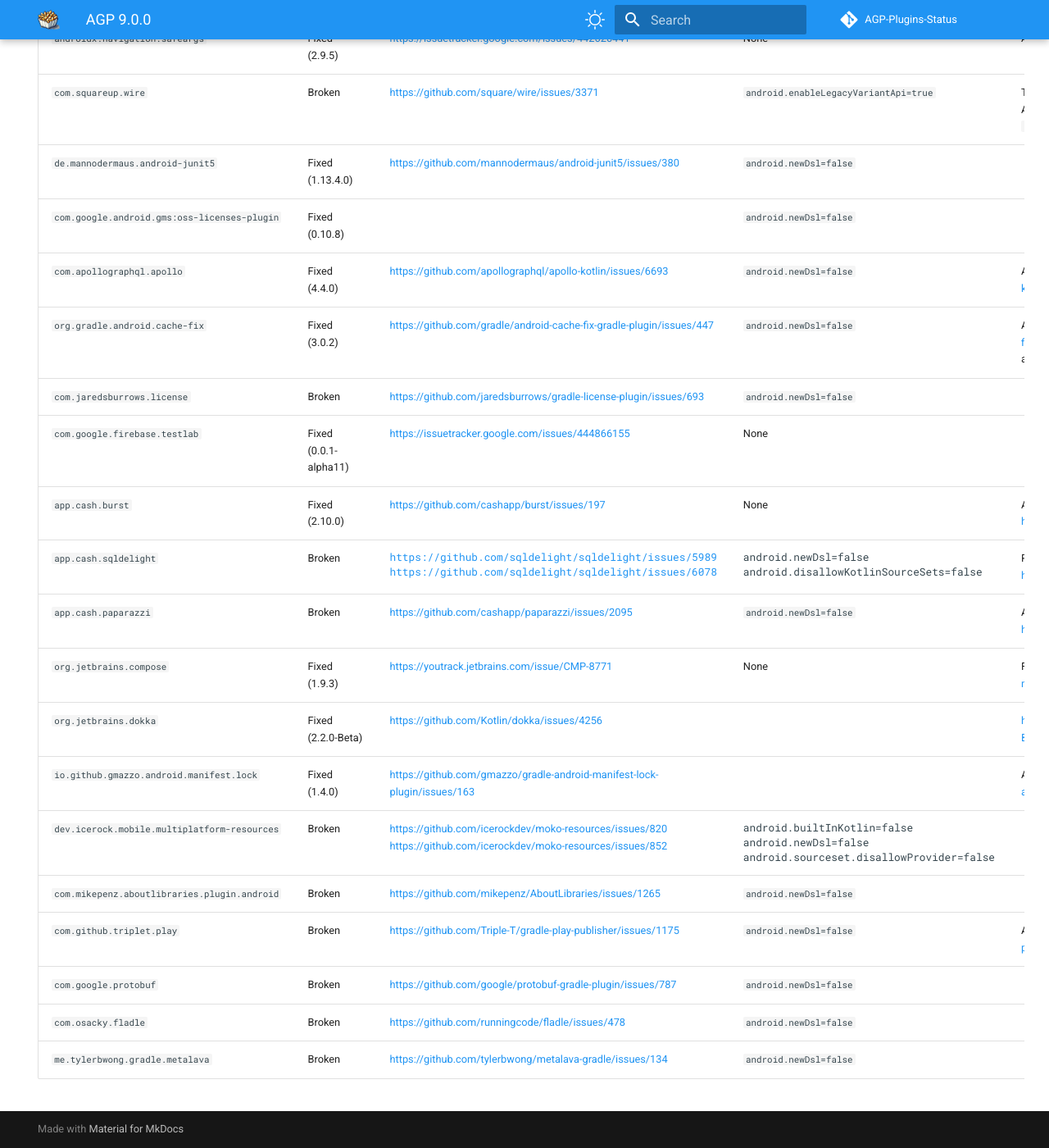
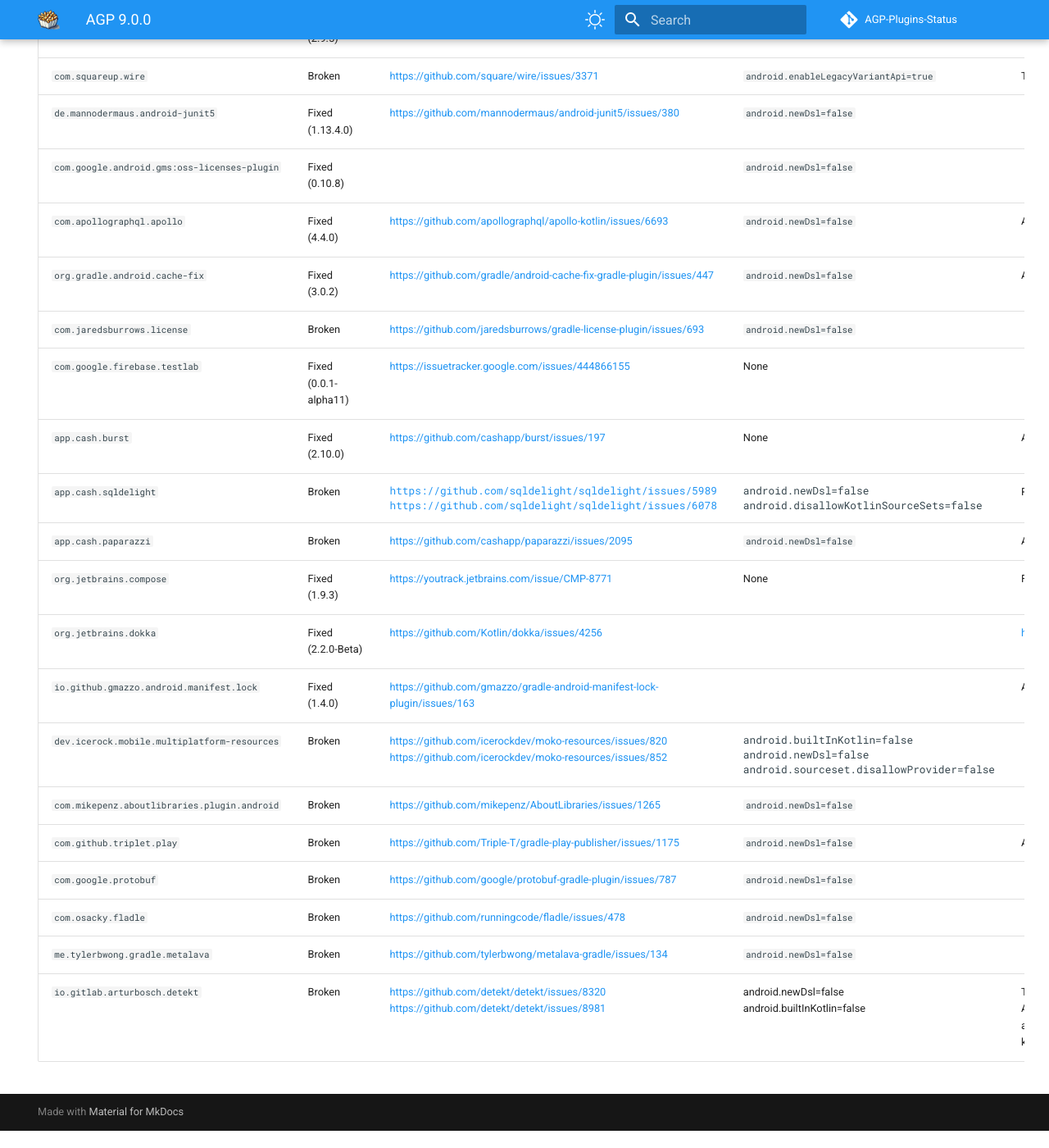
Before and after one commit to pablobaxter/AGP-Plugins-Status, an MkDocs documentation site: the page built from docs/agp-9.0.0.md, in a window 1280 px wide and 1400 px high, scrolled down 1293 px. Shown: the whole window at 82% size. Built offline with MkDocs 1.6.1 and Material for MkDocs 9.7.7, drawn with Linux system fonts in a browser that asks for light colours; comment, search, counter and statistics services are not loaded; after the commit the page ends 2672 px from its top, so only the background shows below that; some of the changed text lies outside the part shown.

Commit message:
Add detekt

```diff
--- a/docs/agp-9.0.0.md
+++ b/docs/agp-9.0.0.md
@@ -54,3 +54,4 @@
 | `com.google.protobuf` | Broken | https://github.com/google/protobuf-gradle-plugin/issues/787 | `android.newDsl=false` | |
 | `com.osacky.fladle` | Broken | https://github.com/runningcode/fladle/issues/478 | `android.newDsl=false` | |
 | `me.tylerbwong.gradle.metalava` | Broken | https://github.com/tylerbwong/metalava-gradle/issues/134 | `android.newDsl=false` | |
+| `io.gitlab.arturbosch.detekt` | Broken | https://github.com/detekt/detekt/issues/8320<br>https://github.com/detekt/detekt/issues/8981                            | android.newDsl=false<br>android.builtInKotlin=false | The fix will only apply to detekt 2.0.0<br>Also to suppress warnings you can in addition add:<br>android.suppressUnsupportedOptionWarnings=android.suppressUnsupportedOptionWarnings,android.newDsl,android.builtInKotlin<br>kotlin.suppressGradlePluginWarnings=DeprecatedKotlinAndroidPlugin                                                                          |
```
